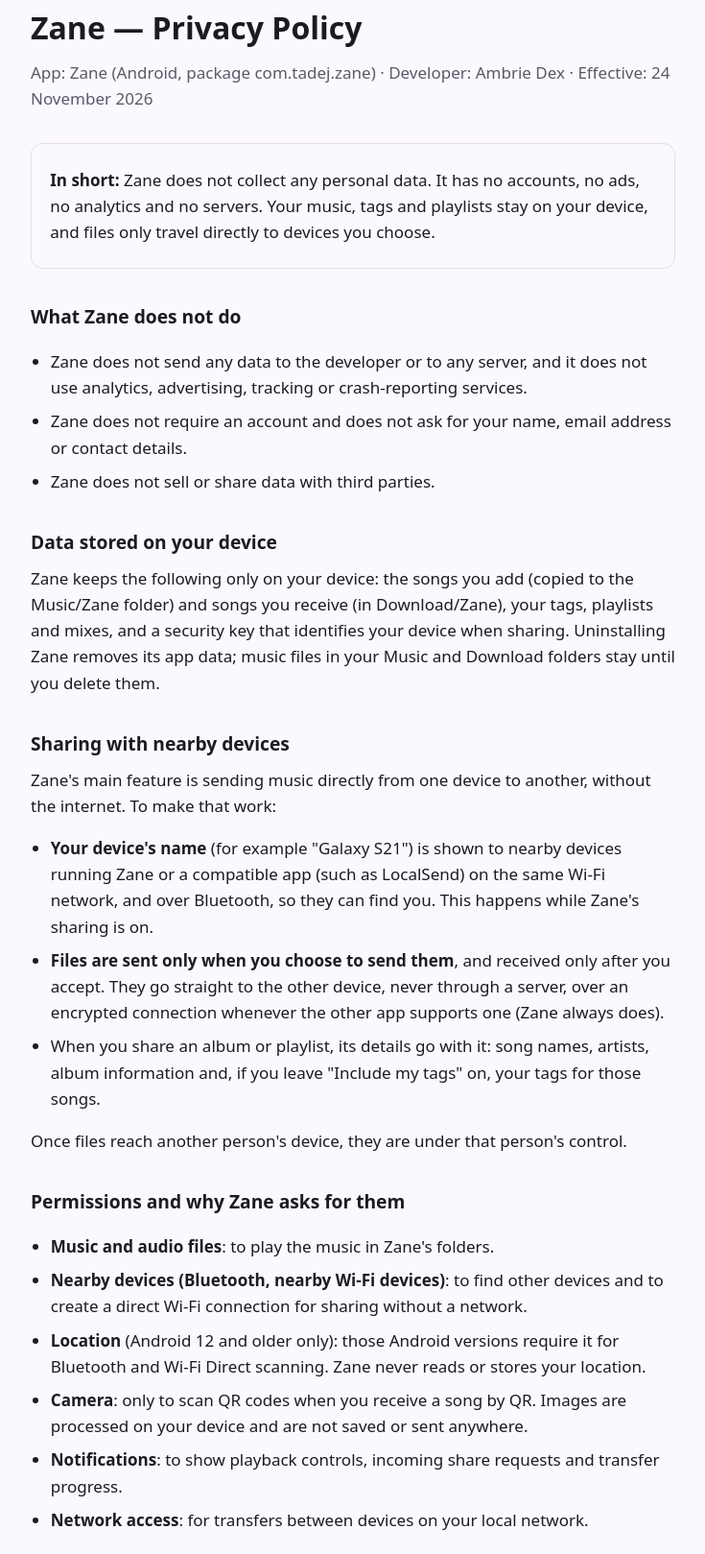
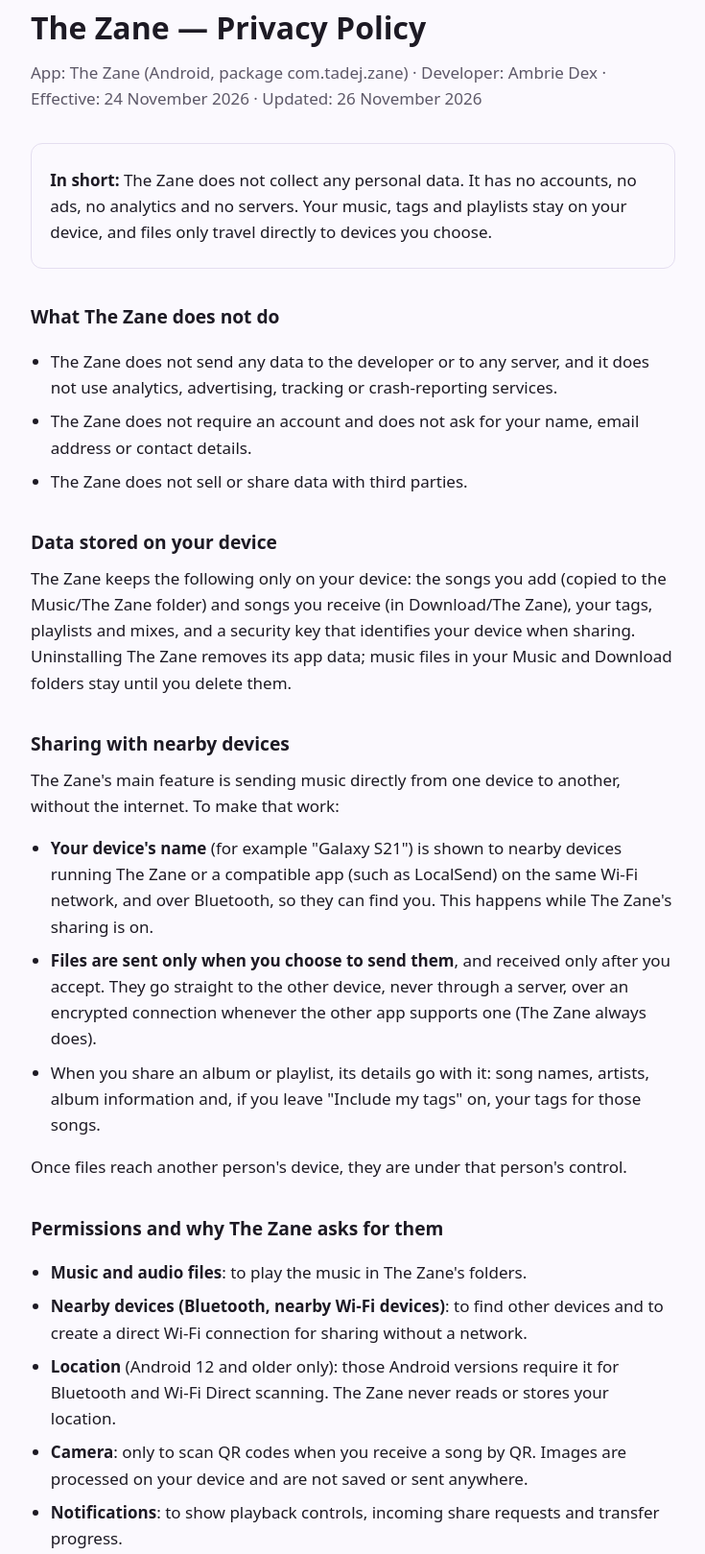
Before and after one commit to Sarsage/zane-privacy, a plain HTML site: page index.html in a window 1280 px wide. Shown: the part 37-1656 px from the top of the page at 96% size, without its empty margins (272-1007 px from the left). Drawn offline with Linux system fonts and the light colour scheme.

Commit message:
Rename to The Zane; new folder names (Music/The Zane, Download/The Zane)

```diff
--- a/index.html
+++ b/index.html
@@ -3,8 +3,8 @@
 <head>
 <meta charset="utf-8">
 <meta name="viewport" content="width=device-width, initial-scale=1">
-<title>Zane — Privacy Policy</title>
-<meta name="description" content="Privacy policy for Zane, the music player with sharing built in.">
+<title>The Zane — Privacy Policy</title>
+<meta name="description" content="Privacy policy for The Zane, the music player with sharing built in.">
 <style>
   :root { --bg: #fbf9fe; --fg: #1d1a24; --muted: #5d5868; --accent: #5a4a8a; --line: #e4def0; }
   @media (prefers-color-scheme: dark) {
@@ -24,53 +24,53 @@
 </style>
 </head>
 <body>
-<h1>Zane — Privacy Policy</h1>
-<p class="meta">App: Zane (Android, package com.tadej.zane) · Developer: Ambrie Dex ·
-Effective: 24 November 2026</p>
+<h1>The Zane — Privacy Policy</h1>
+<p class="meta">App: The Zane (Android, package com.tadej.zane) · Developer: Ambrie Dex ·
+Effective: 24 November 2026 · Updated: 26 November 2026</p>
 
 <div class="summary">
-  <p><strong>In short:</strong> Zane does not collect any personal data. It has no accounts,
+  <p><strong>In short:</strong> The Zane does not collect any personal data. It has no accounts,
   no ads, no analytics and no servers. Your music, tags and playlists stay on your device,
   and files only travel directly to devices you choose.</p>
 </div>
 
-<h2>What Zane does not do</h2>
+<h2>What The Zane does not do</h2>
 <ul>
-  <li>Zane does not send any data to the developer or to any server, and it does not use
+  <li>The Zane does not send any data to the developer or to any server, and it does not use
       analytics, advertising, tracking or crash-reporting services.</li>
-  <li>Zane does not require an account and does not ask for your name, email address or
+  <li>The Zane does not require an account and does not ask for your name, email address or
       contact details.</li>
-  <li>Zane does not sell or share data with third parties.</li>
+  <li>The Zane does not sell or share data with third parties.</li>
 </ul>
 
 <h2>Data stored on your device</h2>
-<p>Zane keeps the following only on your device: the songs you add (copied to the
-Music/Zane folder) and songs you receive (in Download/Zane), your tags, playlists and mixes,
-and a security key that identifies your device when sharing. Uninstalling Zane removes its
+<p>The Zane keeps the following only on your device: the songs you add (copied to the
+Music/The Zane folder) and songs you receive (in Download/The Zane), your tags, playlists and mixes,
+and a security key that identifies your device when sharing. Uninstalling The Zane removes its
 app data; music files in your Music and Download folders stay until you delete them.</p>
 
 <h2>Sharing with nearby devices</h2>
-<p>Zane's main feature is sending music directly from one device to another, without the
+<p>The Zane's main feature is sending music directly from one device to another, without the
 internet. To make that work:</p>
 <ul>
   <li><strong>Your device's name</strong> (for example "Galaxy S21") is shown to nearby
-      devices running Zane or a compatible app (such as LocalSend) on the same Wi-Fi network,
-      and over Bluetooth, so they can find you. This happens while Zane's sharing is on.</li>
+      devices running The Zane or a compatible app (such as LocalSend) on the same Wi-Fi network,
+      and over Bluetooth, so they can find you. This happens while The Zane's sharing is on.</li>
   <li><strong>Files are sent only when you choose to send them</strong>, and received only
       after you accept. They go straight to the other device, never through a server,
-      over an encrypted connection whenever the other app supports one (Zane always does).</li>
+      over an encrypted connection whenever the other app supports one (The Zane always does).</li>
   <li>When you share an album or playlist, its details go with it: song names, artists,
       album information and, if you leave "Include my tags" on, your tags for those songs.</li>
 </ul>
 <p>Once files reach another person's device, they are under that person's control.</p>
 
-<h2>Permissions and why Zane asks for them</h2>
+<h2>Permissions and why The Zane asks for them</h2>
 <ul>
-  <li><strong>Music and audio files</strong>: to play the music in Zane's folders.</li>
+  <li><strong>Music and audio files</strong>: to play the music in The Zane's folders.</li>
   <li><strong>Nearby devices (Bluetooth, nearby Wi-Fi devices)</strong>: to find other
       devices and to create a direct Wi-Fi connection for sharing without a network.</li>
   <li><strong>Location</strong> (Android 12 and older only): those Android versions require it
-      for Bluetooth and Wi-Fi Direct scanning. Zane never reads or stores your location.</li>
+      for Bluetooth and Wi-Fi Direct scanning. The Zane never reads or stores your location.</li>
   <li><strong>Camera</strong>: only to scan QR codes when you receive a song by QR. Images are
       processed on your device and are not saved or sent anywhere.</li>
   <li><strong>Notifications</strong>: to show playback controls, incoming share requests and
@@ -81,15 +81,15 @@ internet. To make that work:</p>
 stops working.</p>
 
 <h2>Children</h2>
-<p>Zane is not directed at children and does not knowingly collect data from anyone,
+<p>The Zane is not directed at children and does not knowingly collect data from anyone,
 including children.</p>
 
 <h2>Security</h2>
-<p>Transfers between Zane devices are encrypted (HTTPS with a key unique to each device). Data
+<p>Transfers between devices running The Zane are encrypted (HTTPS with a key unique to each device). Data
 on your device is protected by Android's app storage.</p>
 
 <h2>Open source</h2>
-<p>Zane is free software licensed under the GNU Affero General Public License v3.0, so
+<p>The Zane is free software licensed under the GNU Affero General Public License v3.0, so
 anyone can check what it does.</p>
 
 <h2>Changes to this policy</h2>
@@ -97,7 +97,7 @@ anyone can check what it does.</p>
 effective date.</p>
 
 <h2>Contact</h2>
-<p>Questions about this policy or Zane: Ambrie Dex,
+<p>Questions about this policy or The Zane: Ambrie Dex,
 <a href="mailto:thefractals.thezane@gmail.com">thefractals.thezane@gmail.com</a>.</p>
 </body>
 </html>
```
